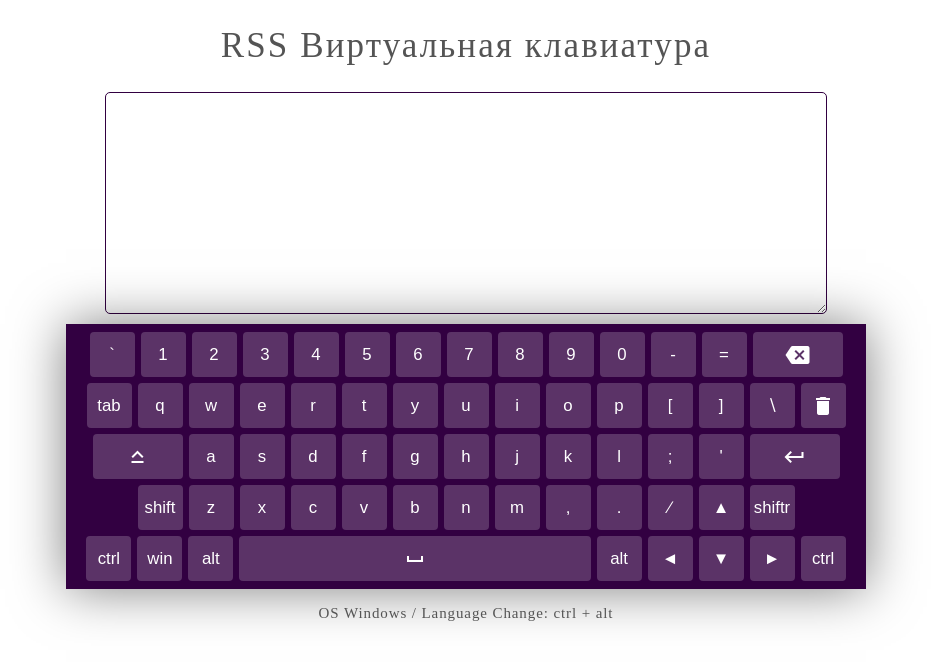
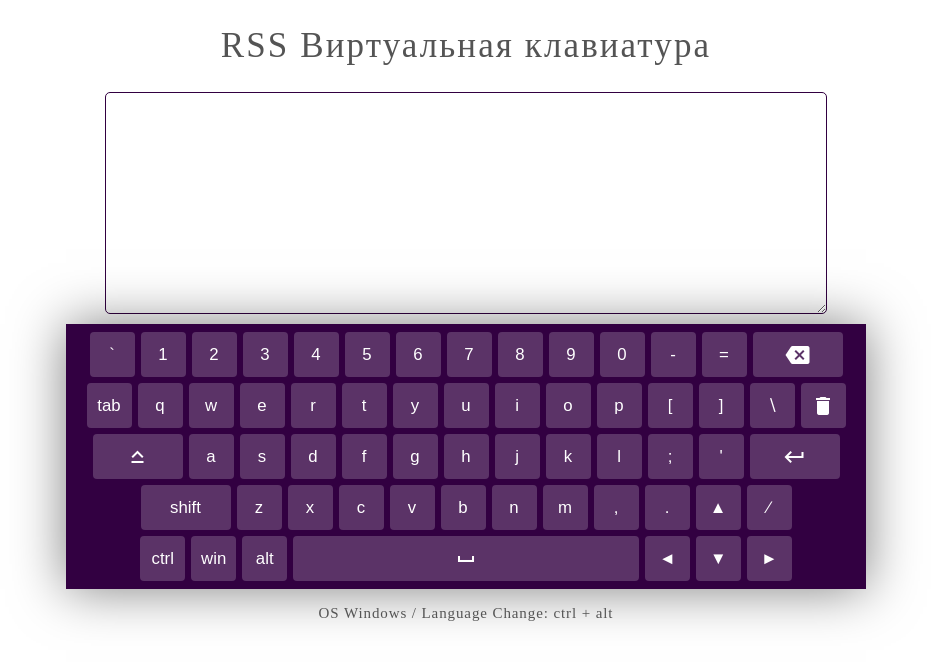
Before and after one commit to Awerock/Virtual-Keyboard, a plain HTML site: page index.html in a window 1280 px wide. Both pictures are taken after a click on the button "tab". Shown: the whole page, without its empty margins (174-1105 px from the left). Drawn offline with Linux system fonts and the light colour scheme.

```diff
--- a/app.js
+++ b/app.js
@@ -41,9 +41,19 @@ const keyboard = {
         this.elements.container.appendChild(this.elements.descr);
         this.elements.keysContainer.appendChild(this._crreateKeys());
 
+        this.elements.keys = this.elements.keysContainer.querySelectorAll(".keyboard__key");
+
         this.elements.title.textContent = "RSS Виртуальная клавиатура";
         document.body.appendChild(this.elements.container);
         this.elements.descr.textContent = "OS Windows / Language Change:  ctrl + alt";
+
+        document.querySelectorAll(".text-in").forEach(element => {
+            element.addEventListener("focus", () => {
+                this.open(element.value, currentValue => {
+                    element.value = currentValue;
+                });
+            });
+        });
     },
 
     _crreateKeys() {
@@ -55,9 +65,9 @@ const keyboard = {
 
         "caps", "a", "s", "d", "f", "g", "h", "j", "k", "l", ";", "'", "enter",
 
-        "shift", "z", "x", "c", "v", "b", "n", "m", ",", ".", "∕", "▲", "shiftR",
+        "shift", "z", "x", "c", "v", "b", "n", "m", ",", ".", "▲", "∕",
 
-        "ctrl", "win", "alt", "space", "alt", "◄", "▼", "►", "ctrl"
+        "ctrl", "win", "alt", "space", "◄", "▼", "►",
         ];
 
         const createIconHTML = (icon_name) => {
@@ -66,7 +76,7 @@ const keyboard = {
 
         keyLayout.forEach(key => {
             const keyElement = document.createElement("button");
-            const isertLineBreak = ["backspace", "del", "enter", "shiftR",].indexOf(key) !== -1;
+            const isertLineBreak = ["backspace", "del", "enter", "∕",].indexOf(key) !== -1;
 
             keyElement.setAttribute("type", "button");
             keyElement.classList.add("keyboard__key");
@@ -127,6 +137,18 @@ const keyboard = {
 
                     break;
 
+                case "shift":
+                    keyElement.textContent = key.toLowerCase();
+                    keyElement.classList.add("keyboard__key-widht");
+                    keyElement.innerHTML = "shift";
+
+                    keyElement.addEventListener("click", () => {
+                        this._toggleCapsLock();
+                        this._triggerEvent("oninput");
+                    });
+
+                    break;
+
                 default:
                     keyElement.textContent = key.toLowerCase();
 
@@ -148,16 +170,30 @@ const keyboard = {
         return fragment;
     },
 
-    _triggerEvent(HandlerName) {
-        console.log("YES!" + HandlerName);
+    _triggerEvent(handlerName) {
+        if (typeof this.eventHandlers[handlerName] == "function") {
+            this.eventHandlers[handlerName](this.properties.value);
+        }
     },
 
     _toggleCapsLock() {
-        console.log("YES! CAPS LOCK");
+        this.properties.capsLock = !this.properties.capsLock;
+
+        for (const key of this.elements.keys) {
+            if (key.childElementCount === 0) {
+                key.textContent = this.properties.capsLock ? key.textContent.toUpperCase() : key.textContent.toLowerCase();
+            }
+        }
+
+    },
+
+    open(initialValue, oninput) {
+        this.properties.value = initialValue || "";
+        this.eventHandlers.oninput = oninput;
     }
 };
 
 window.addEventListener("DOMContentLoaded", function() {
     keyboard.init();
     }
-)
+);
--- a/style.css
+++ b/style.css
@@ -89,7 +89,7 @@
 
 .keyboard__key-space {
     max-width: 500px;
-    width: 43.9%;
+    width: 43.2%;
 }
 
 .keyboard__key-active {
```
Also changed, not shown: index.html (+0 -17 lines).
